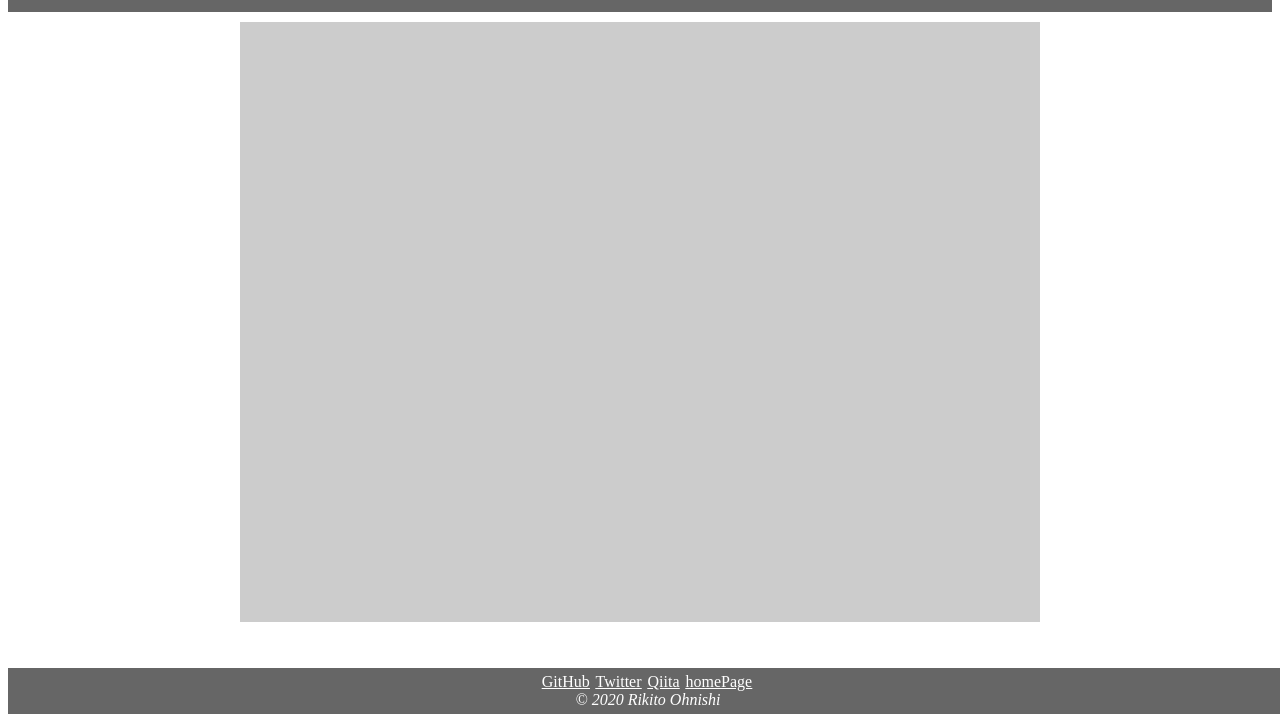
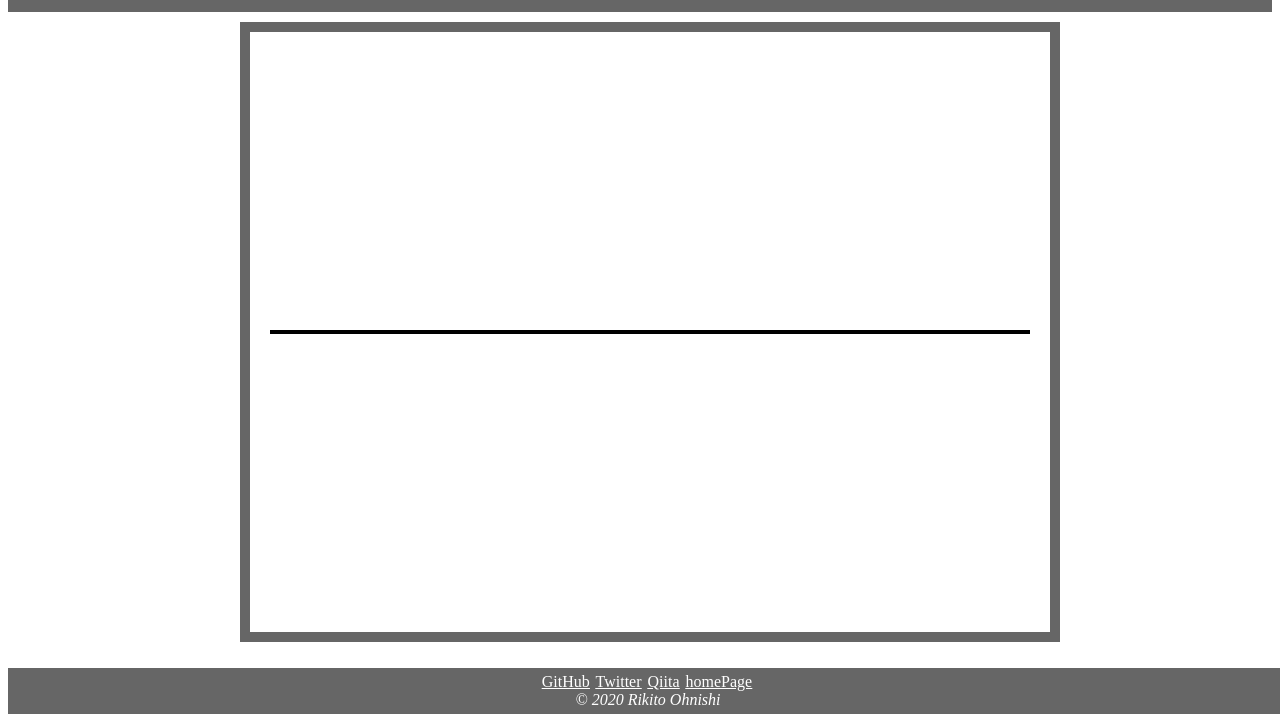
Before and after one commit to plumchloride/Personal-learning, a plain HTML site: page game01/index.html in a window 1280 px wide. Shown: the part 86-800 px from the top of the page. Drawn offline with Linux system fonts and the light colour scheme.

Commit message:
枠作成 ゲームの枠、及び中心の線の作成

```diff
--- a/game01/game01.js
+++ b/game01/game01.js
@@ -0,0 +1,42 @@
+//メモ 横幅を8段階にしてその八段階の値を100倍にして800pxに合わせる
+(()=>{
+    //windowの処理が終えたときに呼び出される
+    window.addEventListener("load",()=>{
+        initialize();
+        render();
+    },false)
+
+    const initialize = () =>{
+        $canvas = document.getElementById("canvas");
+        ctx = $canvas.getContext("2d");
+        console.log("canvas x:",$canvas.width," y:",$canvas.height)
+    };
+
+    const render = ()=>{
+        CREATE_CANVAS();
+        DRAW_LINE(20,$canvas.height/2,$canvas.width-20,$canvas.height/2,4,"#666")
+    };
+
+    //グレーの線のやや内側を白塗りする
+    //@param {string} [color = rgb(255,255,255)] 色の指定
+    const CREATE_CANVAS = (color= "rgb(255,255,255)")=>{
+        ctx.fillStyle = color
+        ctx.fillRect(0,0,800,600)
+    };
+
+    /*線を描画する
+    * @param {number} x1,y1 - 始点
+    * @param {number} x2,y2 - 終点
+    * @param {number} [width = 1] - 幅
+    * @param {string} [color = #000] - 色
+    */
+    const DRAW_LINE = (x1,y1,x2,y2,width = 1,color="#000")=>{
+        ctx.fillStyle = (color);
+        ctx.lineWidth = width;
+        ctx.beginPath();
+        ctx.moveTo(x1,y1);
+        ctx.lineTo(x2,y2);
+        ctx.closePath();
+        ctx.stroke();
+    }
+})();
--- a/game01/index.html
+++ b/game01/index.html
@@ -2,16 +2,16 @@
 <html lang="ja">
     <head>
         <meta charset="UTF-8">
-        <title>ゲーム01</title>
+        <title>ゲーム01 - Runner</title>
         <link rel="stylesheet" href="../style.css">
         <script anguage="JavaScript" type="text/javascript" src="game01.js" defer></script>
     </head>
     <body>
         <header>
-            <h1 class="text-white ta-center">NonTitle Game</h1>
+            <h1 class="text-white ta-center">Runner</h1>
         </header>
         <div class="a-center">
-            <canvas width="800" height="600"></canvas>
+            <canvas width="800" height="600" id="canvas"></canvas>
         </div>
         <footer>
             <div class="ta-center">
--- a/style.css
+++ b/style.css
@@ -10,7 +10,8 @@ footer{
     bottom: 0px;
 }
 canvas{
-    background-color: #CCC;
+    border: 10px solid;
+    border-color: #666;
 }
 .sns-link :hover{
     color: #7194b8;
```
Also changed, not shown: template/index.html (+2 -2 lines).
